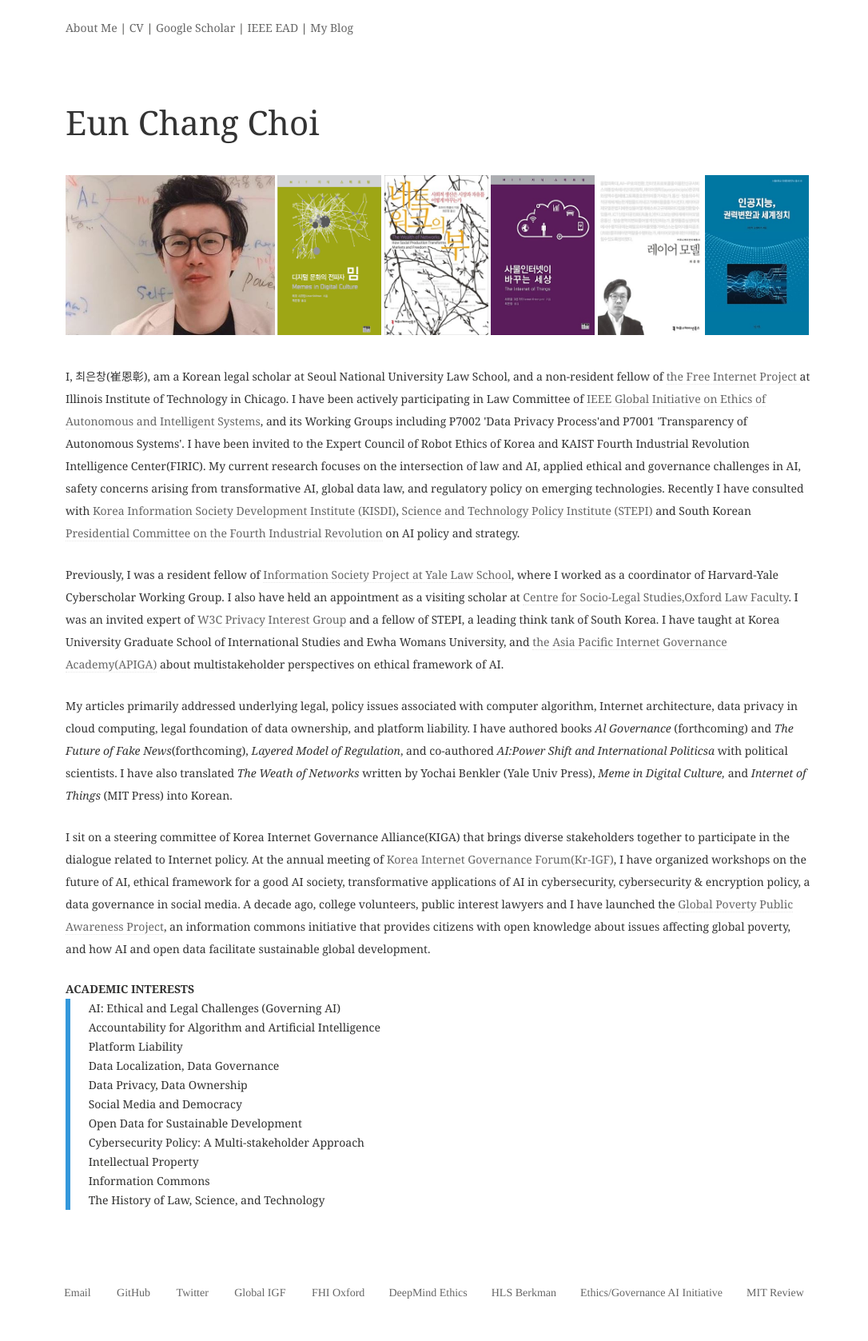
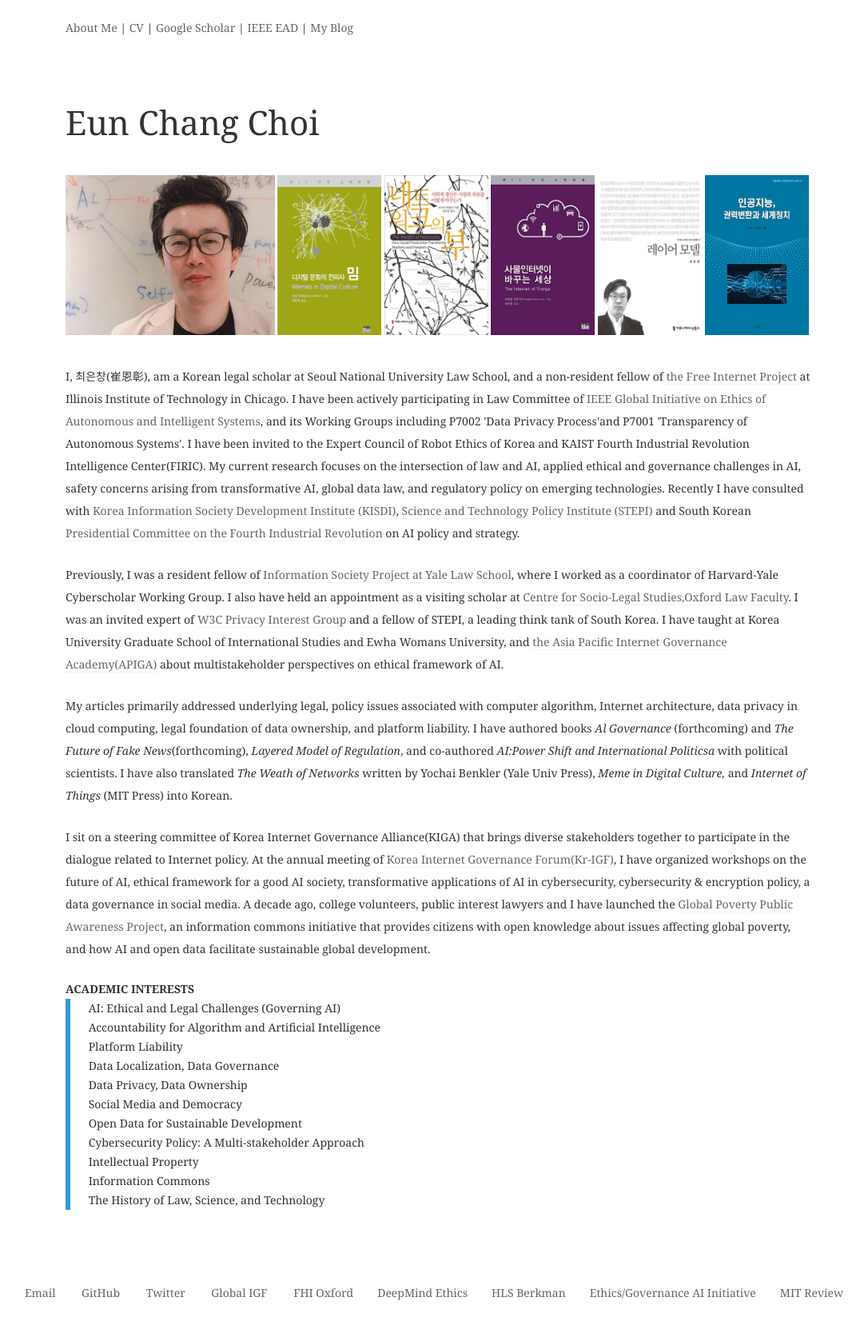
Before and after one commit to eunchangchoi/eunchangchoi.github.io, a Jekyll site: the page built from index.md, in a window 1280 px wide. Shown: the whole page at 80% size, without its empty margins (18-1104 px from the left). Built offline with Jekyll 4.4.1, drawn with Linux system fonts in a browser that asks for light colours.

Commit message:
Update main.scss

```diff
--- a/css/main.scss
+++ b/css/main.scss
@@ -36,7 +36,7 @@
 /*
    Global
    ========================================================================== */
-nav ul, footer ul { text-align:center; font-size: 1em; font-family: 'times'; padding: 10px; list-style: none; font-weight: 500; }
+nav ul, footer ul { text-align:center; font-size: 1em; font-family: 'Georgia'; padding: 10px; list-style: none; font-weight: 500; }
 nav ul li, footer ul li { display: inline-block; margin-right: 30px; }
 
 @import "mixins";
@@ -70,5 +70,5 @@
   text-decoration:none;
 }
 footer { border-top: 1
-'times' #008d62;
+'Georgia' #008d62;
  font-size: 0.7em; }
```
